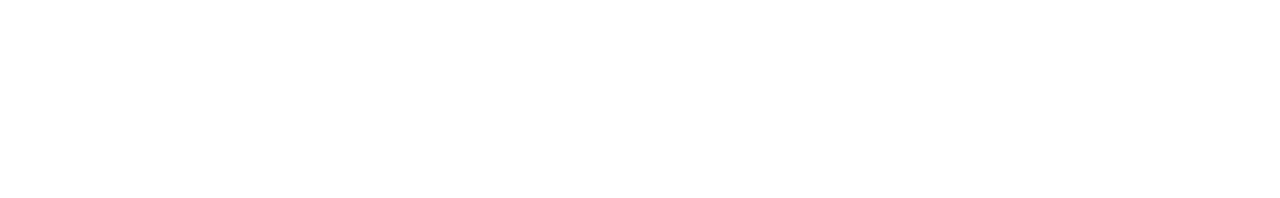
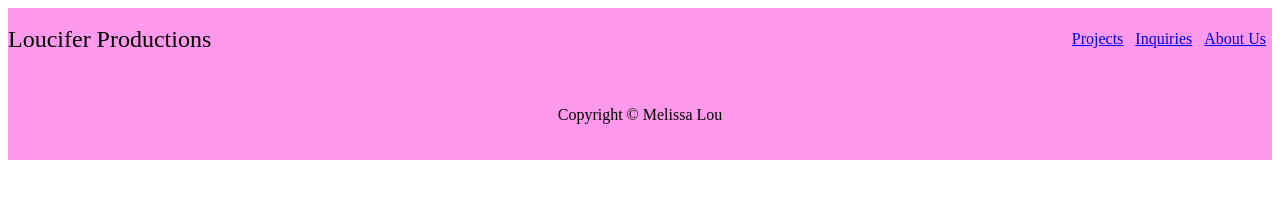
Before and after one commit to Gresslem/odin-landing-page, a plain HTML site: page index.html in a window 1280 px wide. Drawn offline with Linux system fonts and the light colour scheme.

Commit message:
Webpage header and footer complete.

```diff
--- a/index.html
+++ b/index.html
@@ -3,9 +3,23 @@
     <head>
         <meta charset="UTF-8">
         <link rel="stylesheet" href="style.css">
-        <title>Loucifer Threads</title>
+        <title>Loucifer Productions</title>
     </head>
     <body>
-
+        <div class="header">
+            <div class="loli">
+                <div class="logo">Loucifer Productions</div>
+                <div class="links">
+                    <ul>
+                        <li><a href="#">Projects</a></li>
+                        <li><a href="#">Inquiries</a></li>
+                        <li><a href="#">About Us</a></li>
+                    </ul>
+                </div>
+            </div>
+        </div>
+        <div class="footer">
+            <div class="copyright">Copyright <span>&copy;</span> Melissa Lou</div>
+        </div>
     </body>
 </html>
--- a/style.css
+++ b/style.css
@@ -0,0 +1,36 @@
+.header {
+    display: flex;
+    background-color: #ff99eb;
+}
+
+.loli {
+    display: flex;
+    justify-content: space-between;
+    align-items: center;
+    flex: 1;
+}
+
+.logo {
+    font-size: 24px;
+}
+
+ul {
+    display: flex;
+    flex-direction: row;
+}
+
+li {
+    padding: 0;
+    margin: 6px;
+    gap: 24px;
+    list-style-type: none;
+}
+
+.footer {
+    display: flex;
+    justify-content: center;
+    align-items: flex-end;
+    background-color: #ff99eb;
+    padding: 36px;
+    margin: 0;
+}
```
Also changed, not shown: 1 other file.
